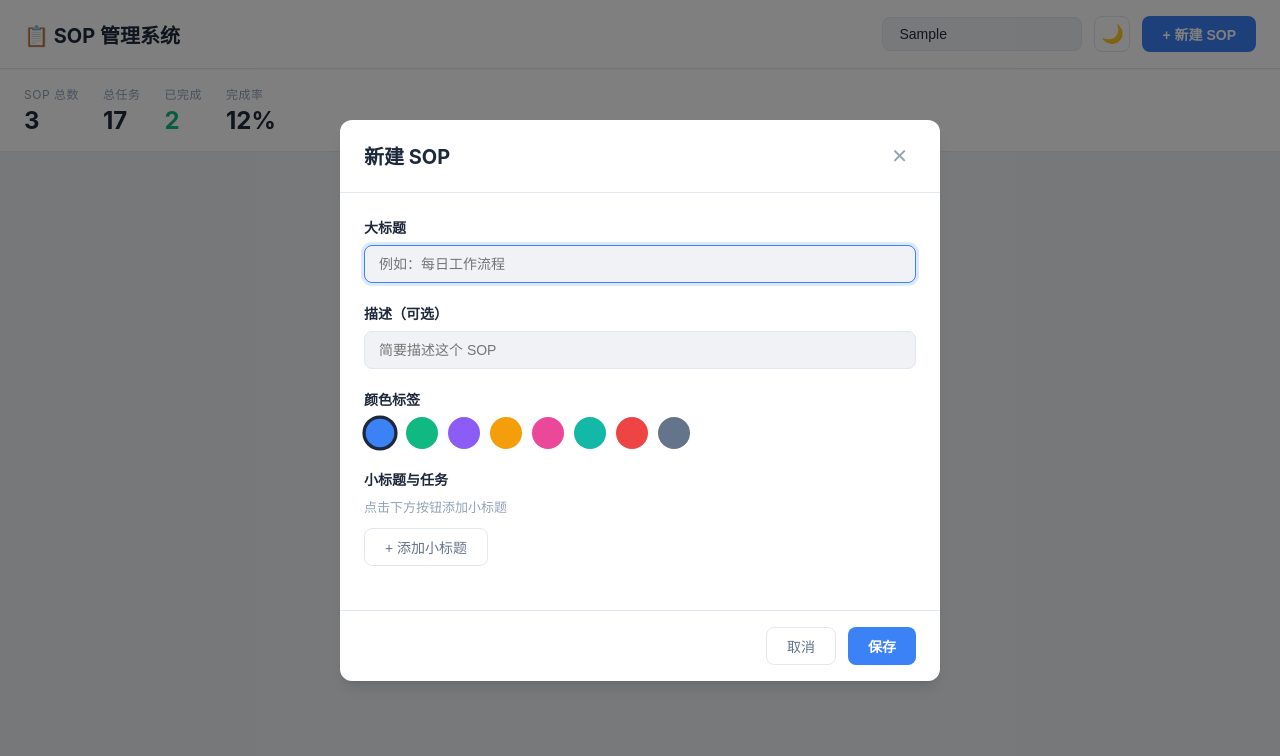
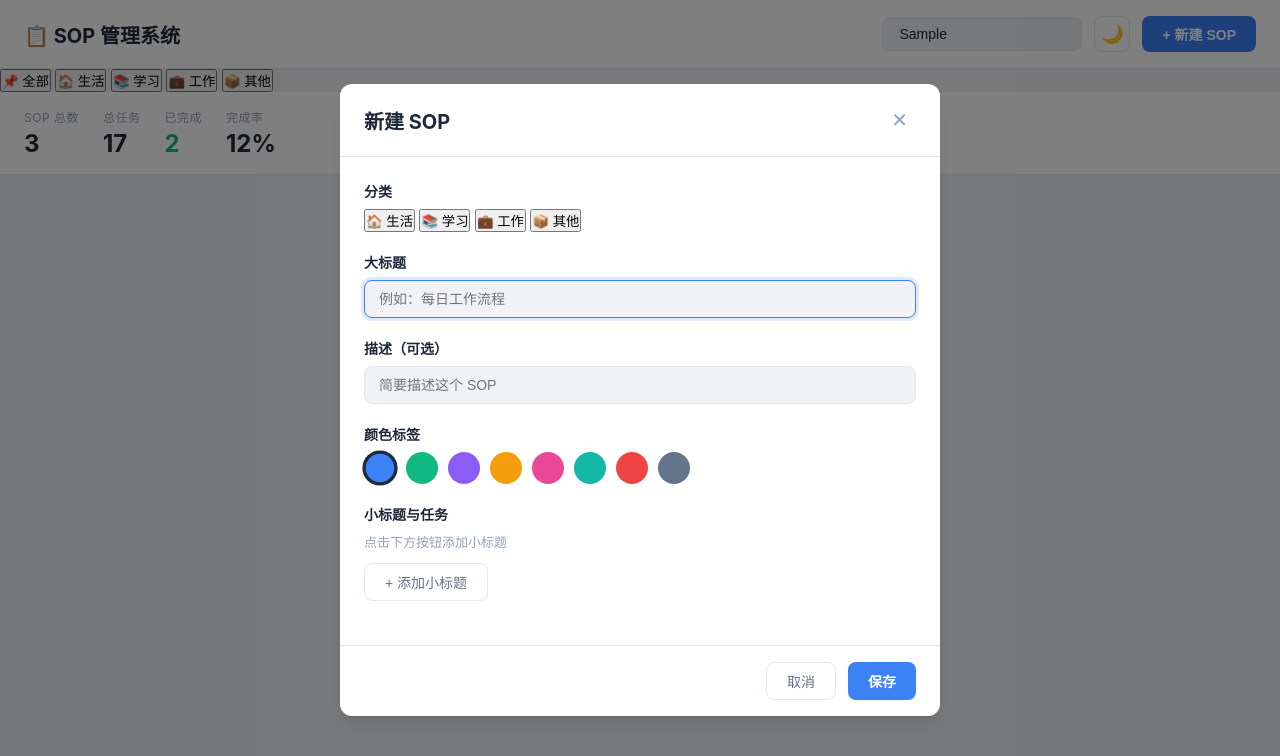
Before and after one commit to yasxlq/sop-manager, a plain HTML site: page index.html in a window 1280 px wide. Both pictures are taken after typing "Sample" into the empty fields and a click on the button "+ 新建 SOP". Drawn offline with Linux system fonts and the light colour scheme.

Commit message:
Add files via upload

```diff
--- a/index.html
+++ b/index.html
@@ -21,6 +21,25 @@
     <button class="btn-primary" id="addSopBtn">+ 新建 SOP</button>
   </div>
 </header>
+
+<!-- 分类标签栏 -->
+<div class="category-bar" id="categoryBar">
+  <button class="category-tag active" data-category="all">
+    <span class="tag-emoji">📌</span> 全部
+  </button>
+  <button class="category-tag" data-category="life">
+    <span class="tag-emoji">🏠</span> 生活
+  </button>
+  <button class="category-tag" data-category="study">
+    <span class="tag-emoji">📚</span> 学习
+  </button>
+  <button class="category-tag" data-category="work">
+    <span class="tag-emoji">💼</span> 工作
+  </button>
+  <button class="category-tag" data-category="other">
+    <span class="tag-emoji">📦</span> 其他
+  </button>
+</div>
 
 <!-- 统计栏 -->
 <div class="stats-bar" id="statsBar">
@@ -62,6 +81,15 @@
       <button class="btn-close" id="closeModal">✕</button>
     </div>
     <div class="modal-body">
+      <div class="form-group">
+        <label>分类</label>
+        <div class="category-selector" id="categorySelector">
+          <button class="cat-option active" data-cat="life">🏠 生活</button>
+          <button class="cat-option" data-cat="study">📚 学习</button>
+          <button class="cat-option" data-cat="work">💼 工作</button>
+          <button class="cat-option" data-cat="other">📦 其他</button>
+        </div>
+      </div>
       <div class="form-group">
         <label>大标题</label>
         <input type="text" id="sopTitle" placeholder="例如：每日工作流程" maxlength="50" />
```
